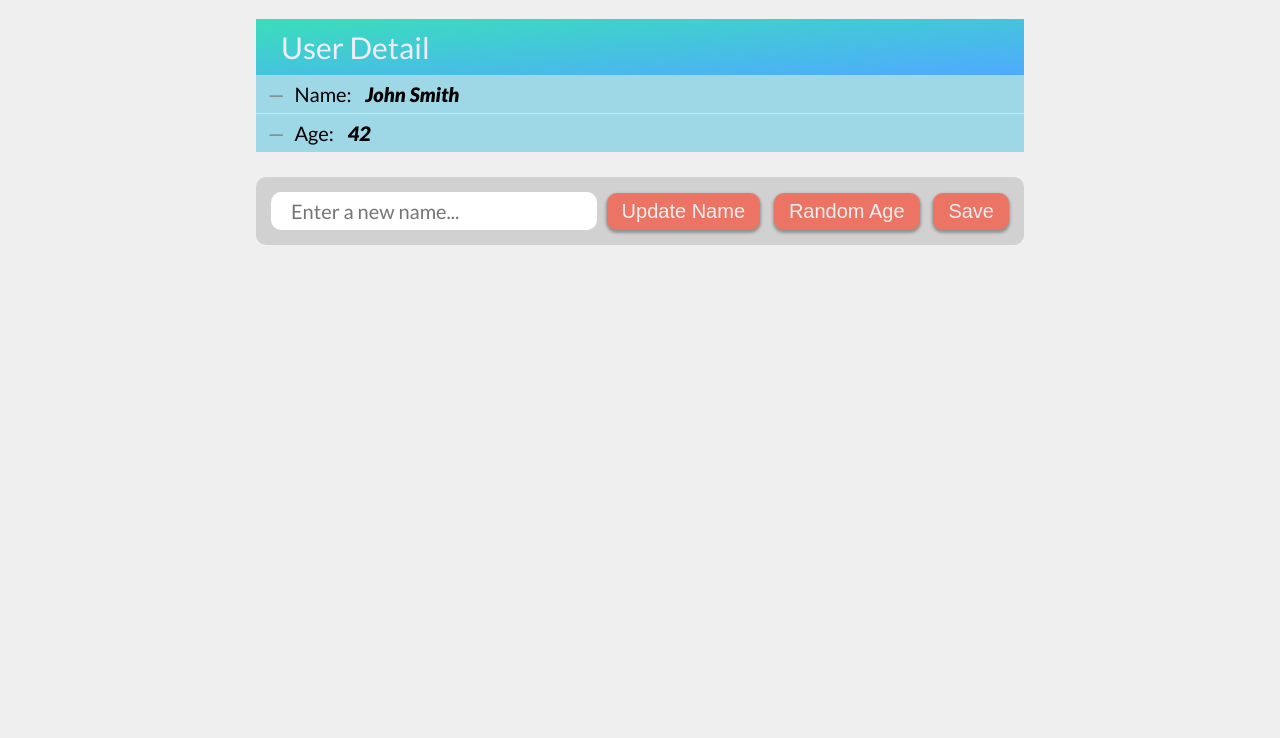
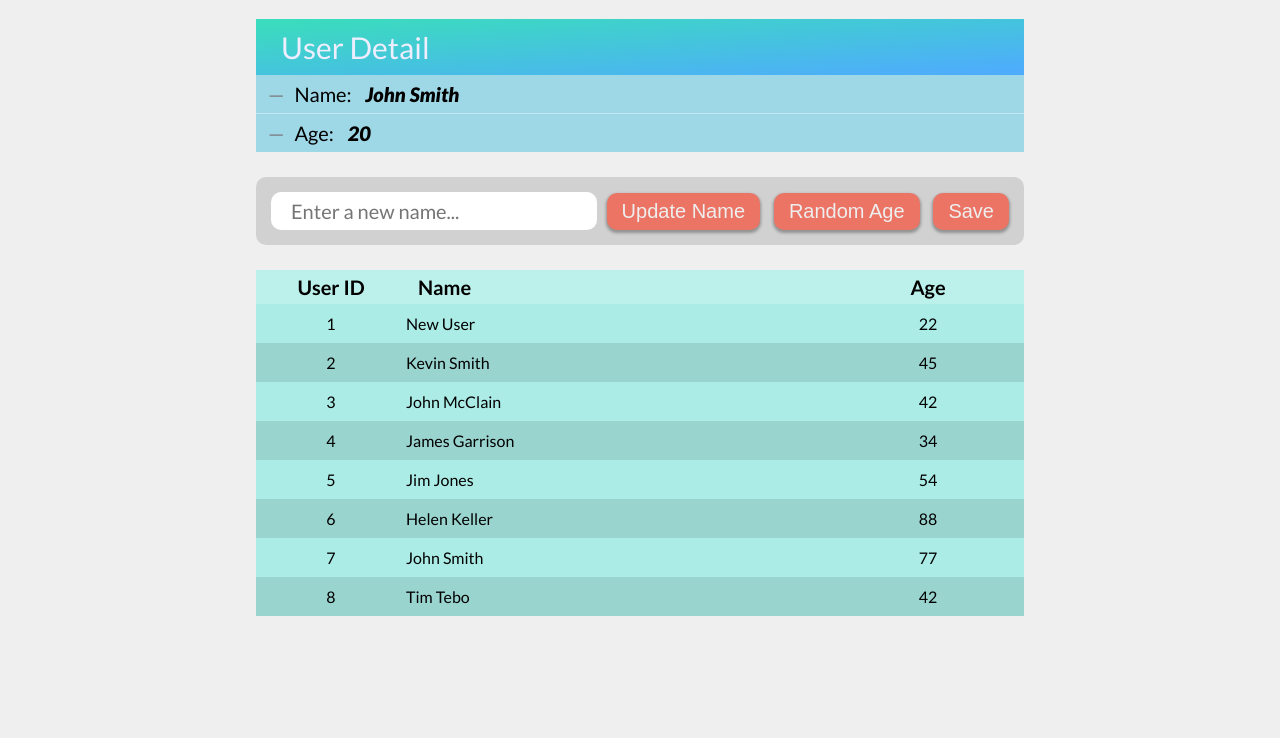
Before and after one commit to unsivilaudio/webusers, a website with bundled scripts: page index.html in a window 1280 px wide. Shown: the part 62-800 px from the top of the page. Built offline with nearby package versions, Linux system fonts and the light colour scheme; data requests are answered from the project's data file.

Commit message:
finally figure out rendering a collection into a table

```diff
--- a/db.json
+++ b/db.json
@@ -24,6 +24,21 @@
       "name": "Jim Jones",
       "age": 54,
       "id": 5
+    },
+    {
+      "name": "Helen Keller",
+      "age": 88,
+      "id": 6
+    },
+    {
+      "name": "John Smith",
+      "age": 77,
+      "id": 7
+    },
+    {
+      "name": "Tim Tebo",
+      "age": 42,
+      "id": 8
     }
   ]
 }
--- a/index.html
+++ b/index.html
@@ -8,34 +8,13 @@
     <body>
         <nav class="nav">
             <a href="/" class="brand">Users.Me</a>
-            <p class="text">// A Simple Typescript Api Demo</p>
+            <p class="text">// A Not-So Simple Typescript Framework Demo</p>
         </nav>
         <main class="main">
-            <div class="container">
-                <header>User Detail</header>
-                <ul class="detail-list">
-                    <li id="detail-name">Name: <span>John Smith</span></li>
-                    <li id="detail-age">Age: <span>42</span></li>
-                </ul>
-                <form class="user-form" id="user-form">
-                    <div class="form-group">
-                        <input
-                            type="text"
-                            name="name"
-                            placeholder="Enter a new name..."
-                        />
-                    </div>
-                    <div class="button-group">
-                        <button id="updateNameBtn" type="button">
-                            Update Name
-                        </button>
-                        <button id="updateAgeBtn" type="button">
-                            Random Age
-                        </button>
-                        <button id="saveBtn">Save</button>
-                    </div>
-                </form>
-            </div>
+            <section class="container">
+                <div id="users-edit"></div>
+                <div id="users-list"></div>
+            </section>
         </main>
         <script src="./src/index.ts"></script>
     </body>
--- a/src/assets/stylesheets/main.scss
+++ b/src/assets/stylesheets/main.scss
@@ -163,5 +163,60 @@ input {
                 }
             }
         }
+
+        & .user-table {
+            width: 100%;
+            margin-top: 2.5rem;
+            border-collapse: collapse;
+            background: #abece6;
+
+            & tr {
+                width: 100%;
+                display: flex;
+
+                & th:nth-child(1),
+                & td:nth-child(1) {
+                    flex: 0 0 15rem;
+                    text-align: center;
+                }
+
+                & th:nth-child(2),
+                & td:nth-child(2) {
+                    flex: 1 0 50%;
+                    text-align: left;
+                }
+
+                & th:nth-child(3),
+                & td:nth-child(3) {
+                    flex: 1 0 15rem;
+                    text-align: center;
+                }
+            }
+
+            & thead {
+                background: rgba(255, 255, 255, 0.2);
+                font-size: 2rem;
+                & tr {
+                    & th {
+                        padding: 0.5rem 1.2rem;
+                    }
+                }
+            }
+
+            & tbody {
+                & tr {
+                    padding: 0.5rem 0;
+                    transition: all 0.3s ease;
+
+                    &:nth-child(even) {
+                        background: rgba(0, 0, 0, 0.1);
+                    }
+
+                    &:hover {
+                        background: #3adbcd;
+                    }
+                }
+            }
+        }
     }
 }
--- a/src/index.ts
+++ b/src/index.ts
@@ -1,6 +1,29 @@
 import './assets/stylesheets/main.scss';
-import User from './models/User';
+import Collection from './models/Collection';
+import User, { UserProps } from './models/User';
+import UserEdit from './views/UserEdit';
+import UserList from './views/UserList';
 
-const collection = User.buildUserCollection();
-collection.on('change', () => console.log(collection));
-collection.fetch();
+const user = User.buildUser({ name: 'John Smith', age: 20 });
+
+const root = document.querySelector('#users-edit');
+if (root) {
+    const userEdit = new UserEdit(root, user);
+    userEdit.render();
+}
+
+const users = new Collection(
+    'http://localhost:3000/users',
+    (json: UserProps) => {
+        return User.buildUser(json);
+    }
+);
+
+const listEl = document.querySelector('#users-list');
+users.on('change', () => {
+    if (listEl) {
+        new UserList(listEl, users).render();
+    }
+});
+
+users.fetch();
--- a/src/models/Collection.ts
+++ b/src/models/Collection.ts
@@ -16,13 +16,16 @@ class Collection<T, K> {
     }
 
     fetch(): void {
-        axios.get(this.rootUrl).then(({ data }: AxiosResponse) => {
-            data.forEach((value: K) => {
-                this.models.push(this.deserialize(value));
+        axios
+            .get(this.rootUrl)
+            .then(({ data }: AxiosResponse) => {
+                data.forEach((value: K) => {
+                    this.models.push(this.deserialize(value));
+                });
+            })
+            .then(() => {
+                this.trigger('change');
             });
-        });
-
-        this.trigger('change');
     }
 }
 
--- a/src/models/User.ts
+++ b/src/models/User.ts
@@ -1,4 +1,3 @@
-import { AxiosResponse } from 'axios';
 import Attributes from './Attributes';
 import Eventing from './Eventing';
 import ApiSync from './ApiSync';
@@ -25,6 +24,11 @@ class User extends Model<UserProps> {
     static buildUserCollection(): Collection<User, UserProps> {
         return new Collection<User, UserProps>(rootUrl, User.buildUser);
     }
+
+    setRandomAge(): void {
+        const age = Math.round(Math.random() * 100);
+        this.set({ age });
+    }
 }
 
 export default User;
--- /dev/null
+++ b/src/views/CollectionView.ts
@@ -0,0 +1,65 @@
+import Model from '../models/Model';
+import Collection from '../models/Collection';
+
+export default abstract class CollectionView<T extends Model<K>, K> {
+    regions: { [key: string]: Element } = {};
+
+    constructor(public parent: Element, public collection: Collection<T, K>) {
+        this.bindCollection();
+    }
+
+    bindCollection(): void {
+        this.collection.on('change', () => {
+            console.log('Something Changed!');
+            this.render();
+        });
+    }
+
+    abstract template(): string;
+
+    abstract renderItems(model: T[]): void;
+
+    regionsMap(): { [key: string]: string } {
+        return {};
+    }
+
+    eventsMap(): { [key: string]: () => void } {
+        return {};
+    }
+
+    bindEvents(fragment: DocumentFragment): void {
+        const eventsMap = this.eventsMap();
+
+        for (let eventKey in eventsMap) {
+            const [eventName, selector] = eventKey.split(':');
+
+            fragment.querySelectorAll(selector).forEach((el: Element): void => {
+                el.addEventListener(eventName, eventsMap[eventKey]);
+            });
+        }
+    }
+
+    mapRegions(fragment: DocumentFragment): void {
+        const regionsMap = this.regionsMap();
+        for (let key in regionsMap) {
+            const selector = regionsMap[key];
+            const element = fragment.querySelector(selector);
+            if (element) {
+                this.regions[key] = element;
+            }
+        }
+    }
+
+    render(): void {
+        this.parent.innerHTML = '';
+        const templateElement = document.createElement('template');
+        templateElement.innerHTML = this.template();
+
+        this.mapRegions(templateElement.content);
+
+        console.log(this.collection.models.length);
+        this.renderItems(this.collection.models);
+
+        this.parent.append(templateElement.content);
+    }
+}
--- /dev/null
+++ b/src/views/UserEdit.ts
@@ -0,0 +1,25 @@
+import View from './View';
+import User, { UserProps } from '../models/User';
+import UserForm from './UserForm';
+import UserShow from './UserShow';
+
+export default class UserEdit extends View<User, UserProps> {
+    regionsMap(): { [key: string]: string } {
+        return {
+            userDetail: '#userDetail',
+            userForm: '#userForm',
+        };
+    }
+
+    onRender(): void {
+        new UserShow(this.regions.userDetail, this.model).render();
+        new UserForm(this.regions.userForm, this.model).render();
+    }
+
+    template(): string {
+        return `
+                <div id="userDetail"></div>
+                <div id="userForm"></div>
+        `;
+    }
+}
--- /dev/null
+++ b/src/views/UserForm.ts
@@ -0,0 +1,53 @@
+import User, { UserProps } from '../models/User';
+import View from './View';
+
+class UserForm extends View<User, UserProps> {
+    eventsMap(): { [key: string]: () => void } {
+        return {
+            'click:#updateNameBtn': this.onSetNameClick,
+            'click:#updateAgeBtn': this.onSetAgeClick,
+            'click:#saveBtn': this.onSaveClick,
+        };
+    }
+
+    onSetAgeClick = (): void => {
+        this.model.setRandomAge();
+    };
+
+    onSetNameClick = (): void => {
+        const input = this.parent.querySelector('input');
+        if (input) {
+            const name = input.value;
+            this.model.set({ name });
+        }
+    };
+
+    onSaveClick = (): void => {
+        this.model.save();
+    };
+
+    template(): string {
+        return `
+            <form class="user-form" id="user-form">
+                <div class="form-group">
+                    <input
+                        type="text"
+                        name="name"
+                        placeholder="Enter a new name..."
+                    />
+                </div>
+                <div class="button-group">
+                    <button id="updateNameBtn" type="button">
+                        Update Name
+                    </button>
+                    <button id="updateAgeBtn" type="button">
+                        Random Age
+                    </button>
+                    <button id="saveBtn" type="button">Save</button>
+                </div>
+            </form>
+        `;
+    }
+}
+
+export default UserForm;
--- /dev/null
+++ b/src/views/UserList.ts
@@ -0,0 +1,37 @@
+import User, { UserProps } from '../models/User';
+import CollectionView from './CollectionView';
+import UserListItem from './UserListItem';
+
+export default class UserList extends CollectionView<User, UserProps> {
+    regionsMap(): { [key: string]: string } {
+        return {
+            userListItems: '#user-list-items',
+        };
+    }
+
+    renderItems(users: User[]): void {
+        console.log('Render Items was called!');
+        const userListItems = this.regions.userListItems;
+        users.forEach((user: User) => {
+            const item = document.createElement('tr');
+            new UserListItem(item, user).render();
+            userListItems.append(item);
+        });
+    }
+
+    template(): string {
+        return `
+            <table class="user-table">
+                <thead>
+                    <tr>
+                        <th>User ID</th>
+                        <th>Name</th>
+                        <th>Age</th>
+                    </tr>
+                </thead>
+                <tbody id="user-list-items">
+                </tbody>
+            </table>
+        `;
+    }
+}
--- /dev/null
+++ b/src/views/UserListItem.ts
@@ -0,0 +1,14 @@
+import View from './View';
+import User, { UserProps } from '../models/User';
+
+export default class UserListItem extends View<User, UserProps> {
+    template(): string {
+        return `
+            <tr key="${this.model.get('id')}">
+                <td>${this.model.get('id')}</td>
+                <td>${this.model.get('name')}</td>
+                <td>${this.model.get('age')}</td>
+            </tr>
+        `;
+    }
+}
--- /dev/null
+++ b/src/views/UserShow.ts
@@ -0,0 +1,20 @@
+import View from './View';
+import User, { UserProps } from '../models/User';
+
+export default class UserShow extends View<User, UserProps> {
+    template(): string {
+        return `
+            <div class="user-detail">
+                <header>User Detail</header>
+                <ul class="detail-list">
+                    <li id="detail-name">Name: <span>${this.model.get(
+                        'name'
+                    )}</span></li>
+                    <li id="detail-age">Age: <span>${this.model.get(
+                        'age'
+                    )}</span></li>
+                </ul>
+            </div>
+        `;
+    }
+}
--- /dev/null
+++ b/src/views/View.ts
@@ -0,0 +1,65 @@
+import Model from '../models/Model';
+
+abstract class View<T extends Model<K>, K> {
+    regions: { [key: string]: Element } = {};
+
+    constructor(public parent: Element, public model: T) {
+        this.bindModel();
+    }
+
+    abstract template(): string;
+
+    regionsMap(): { [key: string]: string } {
+        return {};
+    }
+
+    eventsMap(): { [key: string]: () => void } {
+        return {};
+    }
+
+    bindModel(): void {
+        this.model.on('change', () => {
+            this.render();
+        });
+    }
+
+    bindEvents(fragment: DocumentFragment): void {
+        const eventsMap = this.eventsMap();
+
+        for (let eventKey in eventsMap) {
+            const [eventName, selector] = eventKey.split(':');
+
+            fragment.querySelectorAll(selector).forEach((el: Element): void => {
+                el.addEventListener(eventName, eventsMap[eventKey]);
+            });
+        }
+    }
+
+    mapRegions(fragment: DocumentFragment): void {
+        const regionsMap = this.regionsMap();
+        for (let key in regionsMap) {
+            const selector = regionsMap[key];
+            const element = fragment.querySelector(selector);
+            if (element) {
+                this.regions[key] = element;
+            }
+        }
+    }
+
+    onRender(): void {}
+
+    render(): void {
+        this.parent.innerHTML = '';
+        const templateElement = document.createElement('template');
+        templateElement.innerHTML = this.template();
+
+        this.bindEvents(templateElement.content);
+        this.mapRegions(templateElement.content);
+
+        this.onRender();
+
+        this.parent.append(templateElement.content);
+    }
+}
+
+export default View;
--- a/tsconfig.json
+++ b/tsconfig.json
@@ -25,7 +25,7 @@
     // "isolatedModules": true,               /* Transpile each file as a separate module (similar to 'ts.transpileModule'). */
 
     /* Strict Type-Checking Options */
-    "strict": false,                           /* Enable all strict type-checking options. */
+    "strict": true,                           /* Enable all strict type-checking options. */
     // "noImplicitAny": true,                 /* Raise error on expressions and declarations with an implied 'any' type. */
     // "strictNullChecks": true,              /* Enable strict null checks. */
     // "strictFunctionTypes": true,           /* Enable strict checking of function types. */
```
